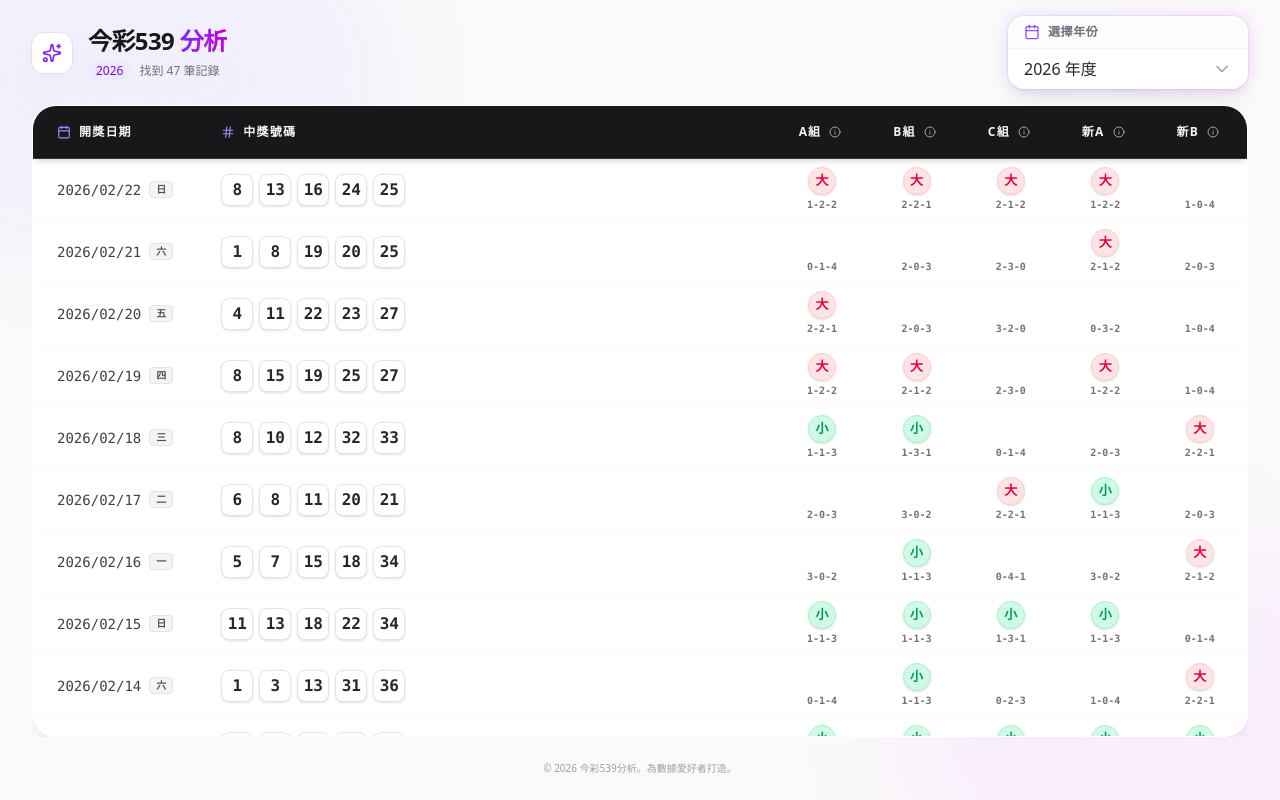
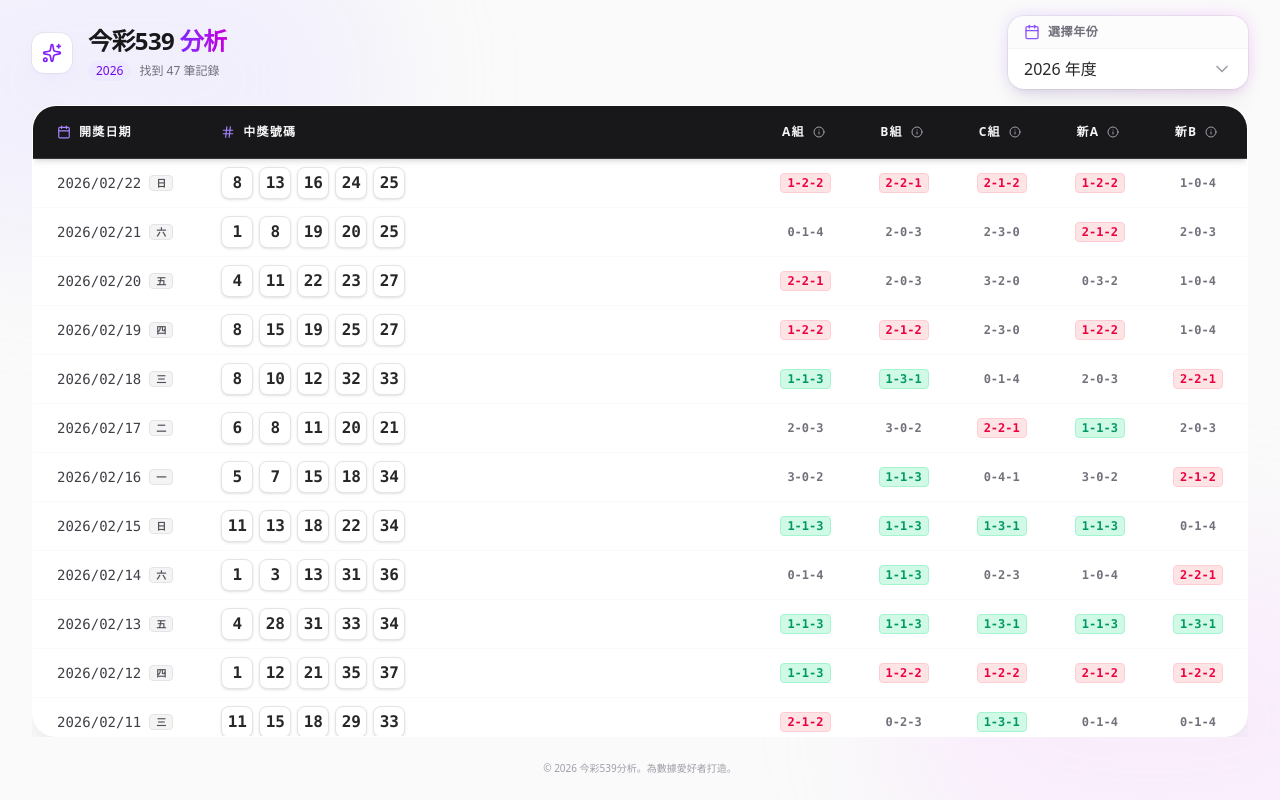
Before and after one commit to fubini108014/lottery-number-viewer, a React (Vite) app: page / in a window 1280 px wide. Built offline with nearby package versions, Linux system fonts and the light colour scheme.

Commit message:
調整組別"大小"顯示結果

```diff
--- a/src/components/LotteryTable.tsx
+++ b/src/components/LotteryTable.tsx
@@ -62,18 +62,7 @@ const calculateGroup = (numbers: number[], zones: [Set<number>, Set<number>, Set
 const GroupResultCell: React.FC<{ result: string, pattern: string }> = ({ result, pattern }) => (
   <td className="py-2 px-6 text-center align-middle">
     <div className="flex flex-col items-center justify-center gap-0.5">
-      {result ? (
-        <span className={`inline-flex items-center justify-center w-7 h-7 rounded-full text-[13px] font-bold shadow-sm ${
-          result === '大'
-            ? 'bg-rose-100 text-rose-600 border border-rose-200'
-            : 'bg-emerald-100 text-emerald-600 border border-emerald-200'
-        }`}>
-          {result}
-        </span>
-      ) : (
-        <div className="w-7 h-7" />
-      )}
-      <span className="text-[10px] font-mono text-zinc-500 font-semibold">
+      <span className={`text-[12px] font-mono whitespace-nowrap font-semibold ${result === '大'?'px-1.5 py-0 rounded bg-rose-100 text-rose-600 border border-rose-200':result === '小'?'px-1.5 py-0 rounded bg-emerald-100 text-emerald-600 border border-emerald-200':'text-zinc-500'}`}>
         {pattern}
       </span>
     </div>
```
